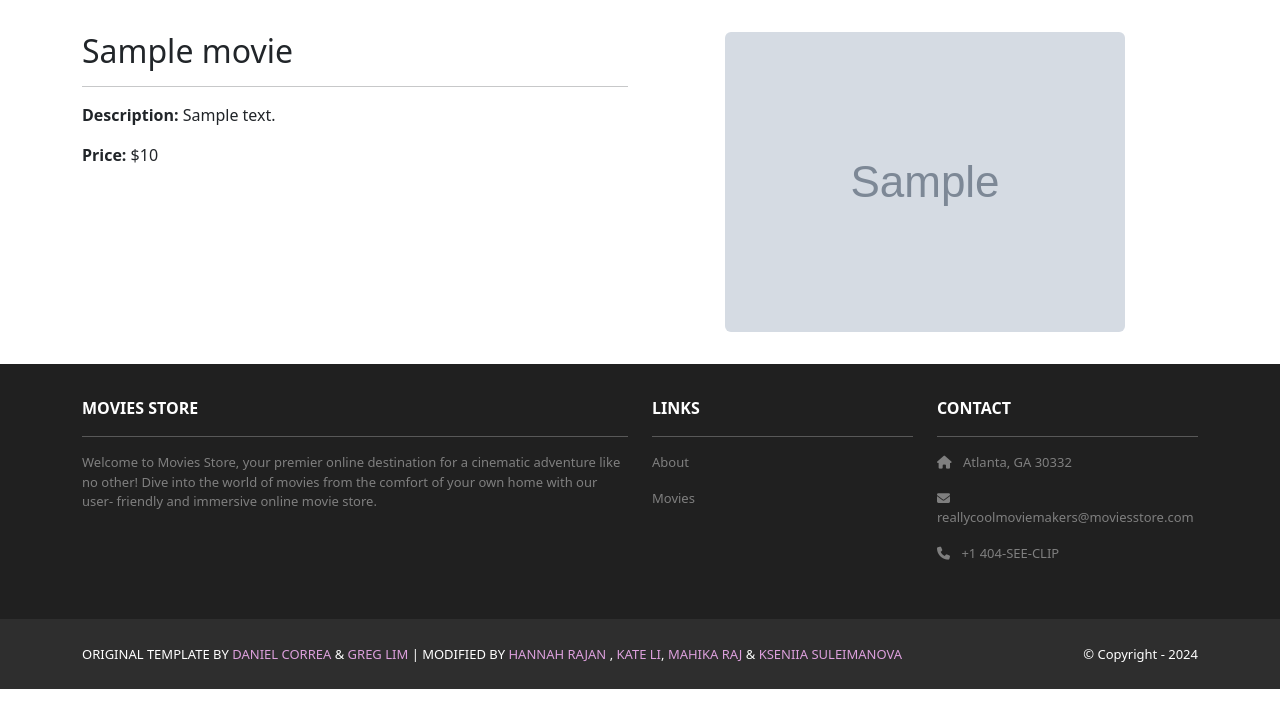
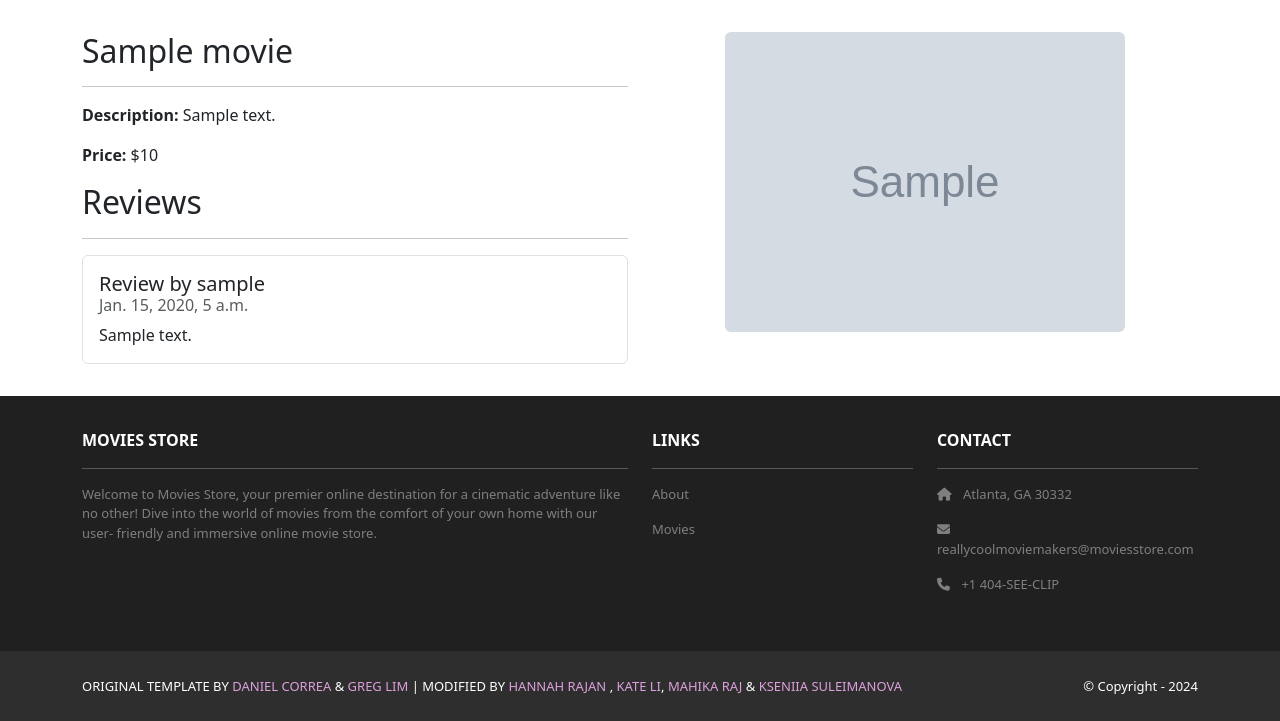
Before and after one commit to li-kate/CS2340-Movie-Store, a Django app: page /movies/1/ in a window 1280 px wide. Shown: the part 82-803 px from the top of the page. Before the commit the page ends 771 px from the top, so only its background shows below. Run offline with Django 5.2, Linux system fonts and the light colour scheme; tables that the repository leaves empty hold one stand-in row (values such as "Sample post"); grey boxes marked "Sample" are stand-in pictures; parts of the project's set-up code (start-up, migrations or seed data) failed here and were passed over; some libraries are stand-ins or nearby versions.

Commit message:
reading reviews works correctly

```diff
--- a/moviesstore/movies/templates/movies/show.html
+++ b/moviesstore/movies/templates/movies/show.html
@@ -9,6 +9,21 @@
         <hr />
         <p><b>Description:</b> {{template_data.movie.description}}</p>
         <p><b>Price:</b> ${{template_data.movie.price}}</p>
+        <h2>Reviews</h2>
+        <hr />
+        <ul class="list-group">
+          {% for review in template_data.reviews %}
+          <li class="list-group-item pb-3 pt-3">
+            <h5 class="card-title">
+              Review by {{ review.user.username }}
+            </h5>
+            <h6 class="card-subtitle mb-2 text-muted">
+              {{ review.date }}
+            </h6>
+            <p class="card-text">{{ review.comment }}</p>
+          </li>
+          {% endfor %}
+        </ul>
         {% if user.is_authenticated %}
         <div class="container mt-4">
           <div class="row justify-content-center">
--- a/moviesstore/movies/views.py
+++ b/moviesstore/movies/views.py
@@ -1,4 +1,4 @@
-from django.shortcuts import render, redirect
+from django.shortcuts import render, redirect, get_object_or_404
 from .models import Movie, Review
 from django.contrib.auth.decorators import login_required
 
@@ -17,9 +17,11 @@ def index(request):
 
 def show(request, id):
     movie = Movie.objects.get(id=id)
+    reviews = Review.objects.filter(movie=movie)
     template_data = {}
     template_data['title'] = movie.name
     template_data['movie'] = movie
+    template_data['reviews'] = reviews
     return render(request, 'movies/show.html',
                   {'template_data': template_data})
 
```
